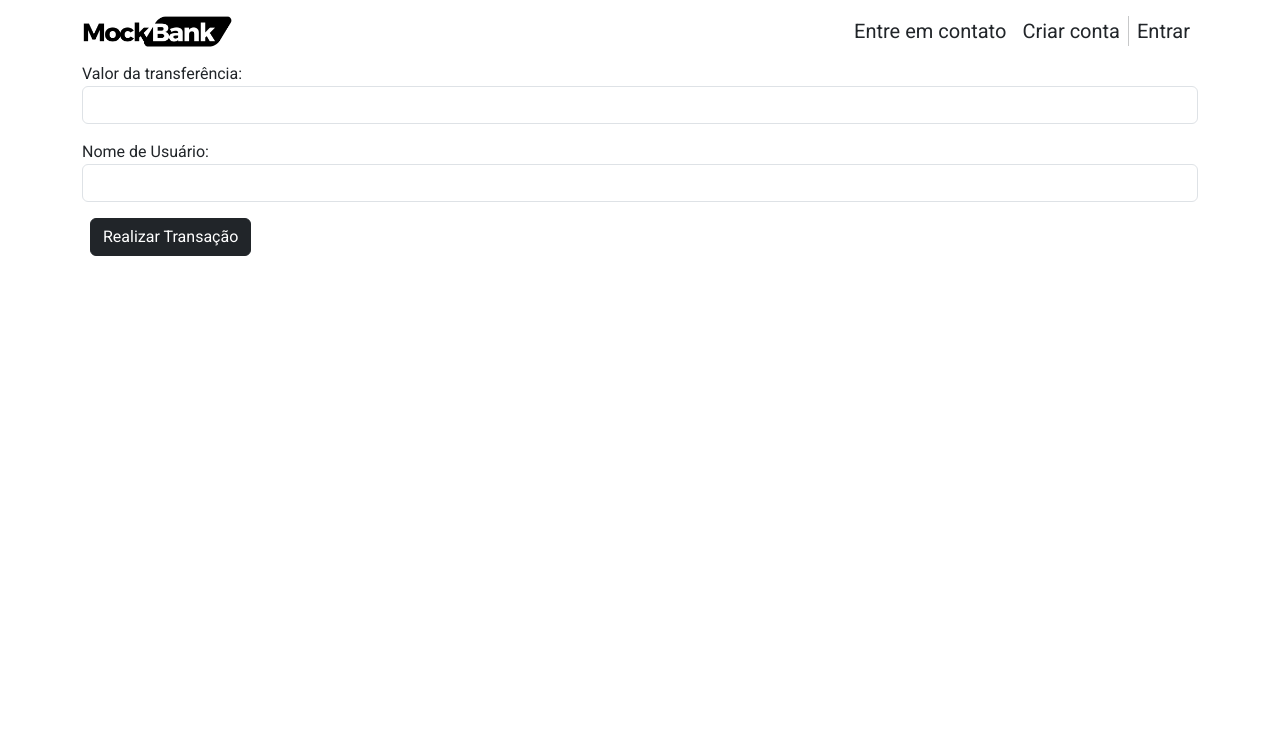
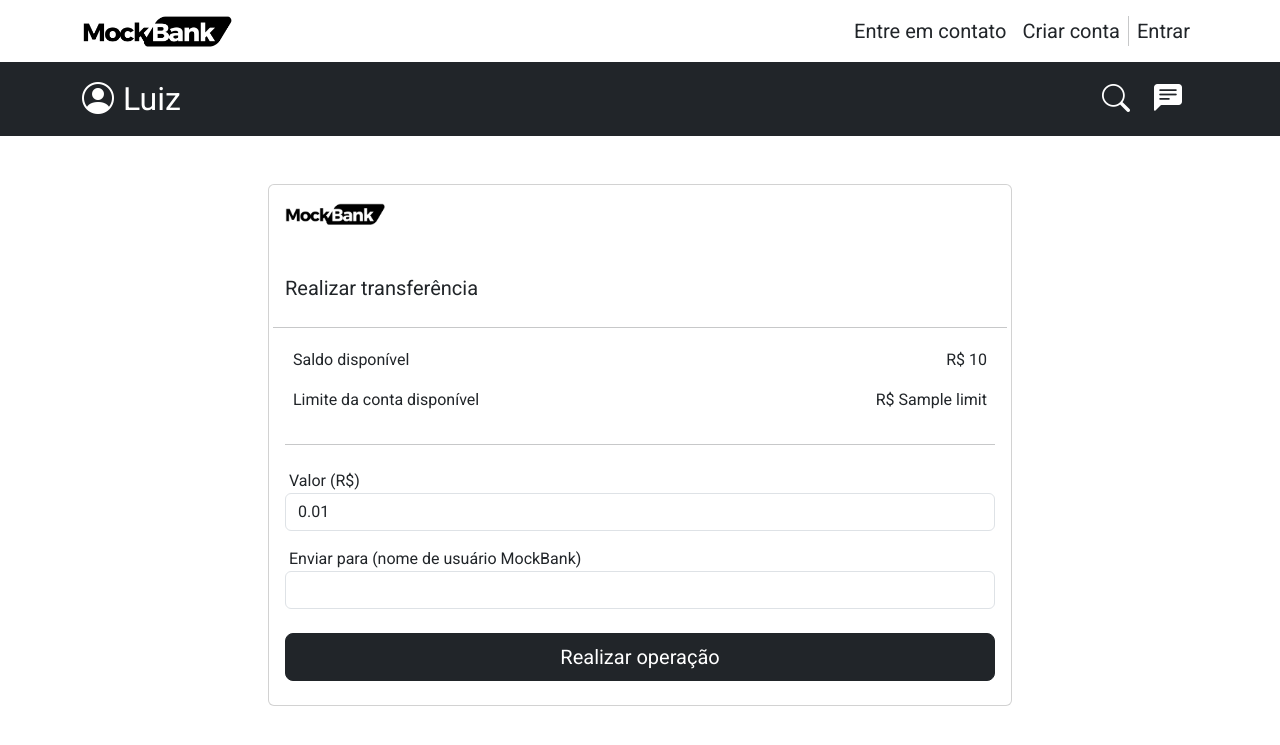
Before and after one commit to luixmartins/mockbank, a Django app: template service/templates/transfer_page.html in a window 1280 px wide. Shown: the top 745 px of the page. Run offline with Django 5.2, Linux system fonts and the light colour scheme; tables that the repository leaves empty hold one stand-in row (values such as "Sample post"); the template is opened without the code that fills it: values that come from a table or form of the project are taken from there, most other values are stand-ins (such as "Sample title", 1, 10 or a date in 2020).

Commit message:
Finished transfer service

```diff
--- a/service/forms/transfer_form.py
+++ b/service/forms/transfer_form.py
@@ -5,7 +5,7 @@ from user.models import User as BaseUser
 from service.models import TransferModel
 
 class TransferForm(forms.ModelForm):
-    received_by_username = forms.CharField(max_length=150, label='Nome de Usuário', widget=forms.TextInput(attrs={'class': 'form-control'}))
+    received_by_username = forms.CharField(max_length=150, label='Nome de Usuário', widget=forms.TextInput(attrs={'class': 'form-control', 'id': 'txtUser'}))
 
     def __init__(self, *args, **kwargs):
         from_user = kwargs.pop('from_user', None)
@@ -13,7 +13,12 @@ class TransferForm(forms.ModelForm):
         super(TransferForm, self).__init__(*args, **kwargs)
 
         self.from_user = from_user
-        self.fields['value'].widget.attrs.update({'class': 'form-control'})
+        self.fields['value'].widget.attrs.update({
+                'class': 'form-control',
+                'id': 'txtValue',
+                'min': '0.01',
+                'value': '0.01',
+            })
 
     class Meta:
         model = TransferModel
--- a/service/templates/transfer_page.html
+++ b/service/templates/transfer_page.html
@@ -1,20 +1,103 @@
 {% extends "global/base.html" %}
+
+
+{% load static %}
+{% load humanize %}
 
 {% block content %}
 
 <main>
-    <div class="container">
-        <form action="" method="post">
-            {% csrf_token %}
-            {{form.non_field_errors}}
+    <div class="container-fluid bg-dark">
+        <div class="container">
+            <div class="navbar text-white align-items-center justify-content-between ">
 
-            {{form.as_p}}
+                <div class="col-6 d-flex">
+                    <a href="#" class="navbar-brand">
+                        <i class="bi bi-person-circle text-white fs-2"></i>
+                        <h2 class="mt-2 text-white d-inline ms-1">Luiz</h2>
+                    </a>
 
-            <button class="btn btn-dark ms-2" type="submit">
-                Realizar Transação
-            </button>
-        </form>
+
+                </div>
+
+                <div class="col-6 d-flex justify-content-end align-items-center">
+                    <a href="#" class="navbar-brand">
+                        <i class="bi bi-search text-white fs-3"></i>
+                    </a>
+                    <a href="#" class="navbar-brand ms-2">
+                        <i class="bi bi-chat-left-text-fill text-white fs-3"></i>
+                    </a>
+                </div>
+            </div>
+        </div>
     </div>
+
+    <section class="container mt-5">
+        <div class="col-12 col-md-10 col-lg-8 mx-auto">
+            <div class="card">
+                <div class="card-body">
+                    <div class="row">
+                        <div class="col-2">
+                            <img src={% static "img/mockbank_logo_minimal.png" %}  width="100px" alt="" class="">
+                        </div>
+                    </div>
+
+                    <div class="row mt-5">
+                        <div class="col-12 justify-content-between d-flex">
+                            <p class="lead">Realizar transferência</p>
+                        </div>
+                        <hr class="my-2">
+                        <div class=" col-12">
+                            <div class="col-12 mt-1 d-flex justify-content-between p-2 rounded-3">
+
+                                <p class="d-inline-block my-auto">Saldo disponível</p>
+
+                                {% if account.balance < 0 %}
+                                <p class="d-inline-block my-auto text-danger">R$ {{account.balance}}</p>
+                                {% else %}
+                                <p class="d-inline-block my-auto ">R$ {{account.balance}}</p>
+                                {% endif %}
+
+
+                            </div>
+                            <div class="col-12 d-flex justify-content-between p-2 rounded-3">
+
+                                <p class="d-inline-block my-auto">Limite da conta disponível</p>
+                                <p class="d-inline-block my-auto ">R$ {{account.limit}}</p>
+                            </div>
+                            <hr class="my-4">
+                            <div class="col-12 ">
+                                <form action="" class="form-inline" method="post">
+                                    {% csrf_token %}
+                                    <div class="form-group">
+                                        <label class="ms-1" for="exampleInputAmount">Valor (R$)</label>
+                                        <div class="input-group">
+                                            {{ form.value }}
+
+                                        </div>
+                                        {{ form.value.errors }}
+                                    </div>
+                                    <div class="form-group mt-3">
+                                        <label for="txtUser" class="ms-1">Enviar para (nome de usuário
+                                            MockBank)</label>
+                                        {{ form.received_by_username }}
+                                        {{ form.received_by_username.errors }}
+                                    </div>
+
+                                    <div class="form-group mt-4 mb-2">
+                                        <button class="btn btn-lg btn-dark w-100" type="submit">Realizar
+                                            operação</button>
+                                    </div>
+                                </form>
+                            </div>
+
+                        </div>
+
+                    </div>
+                </div>
+            </div>
+        </div>
+    </section>
 </main>
 
 
```
Also changed, not shown: service/templates/confirm_transfer_page.html (deleted, +0 -21 lines), service/views.py (+8 -2 lines), user/services.py (+6 -1 lines), user/templates/home.html (+9 -6 lines), db.sqlite3, service/services.py (line endings or trailing spaces).
